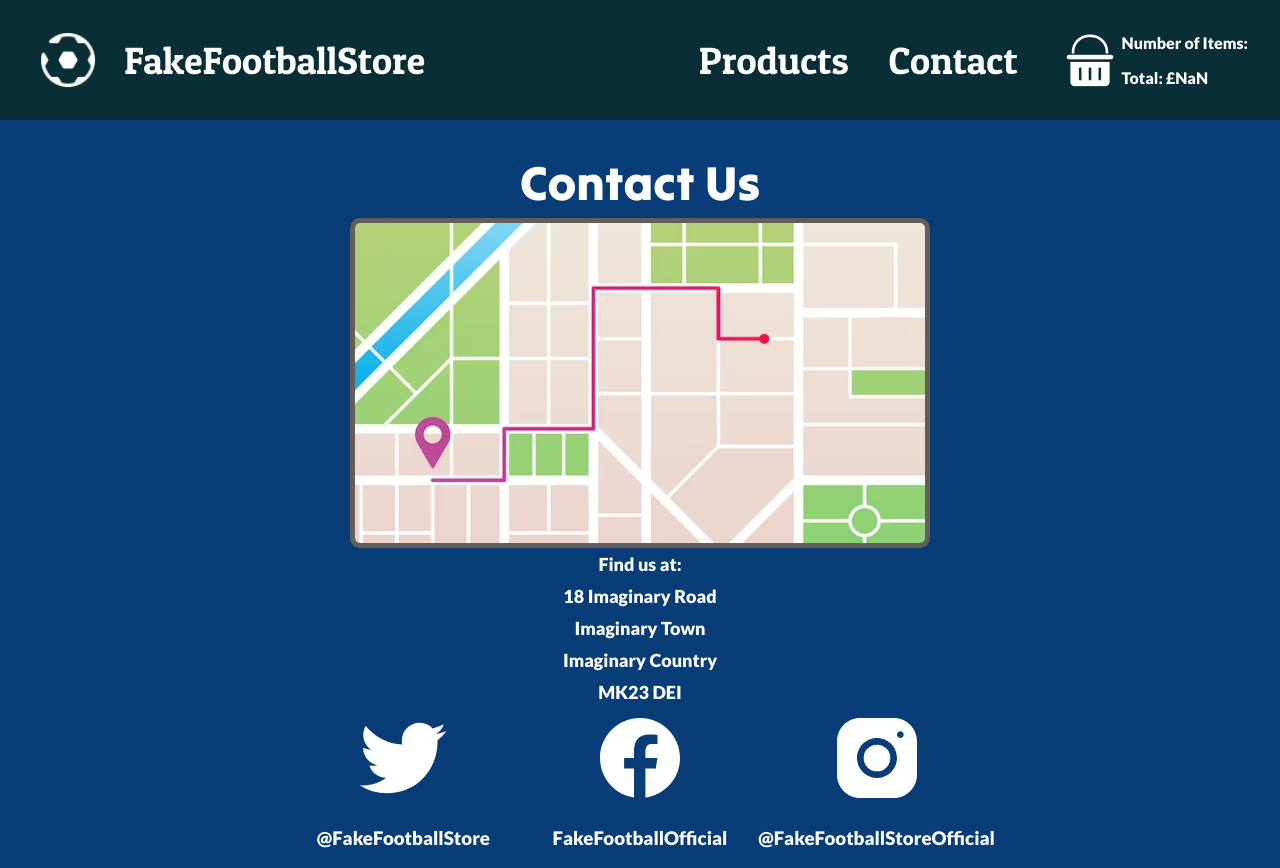
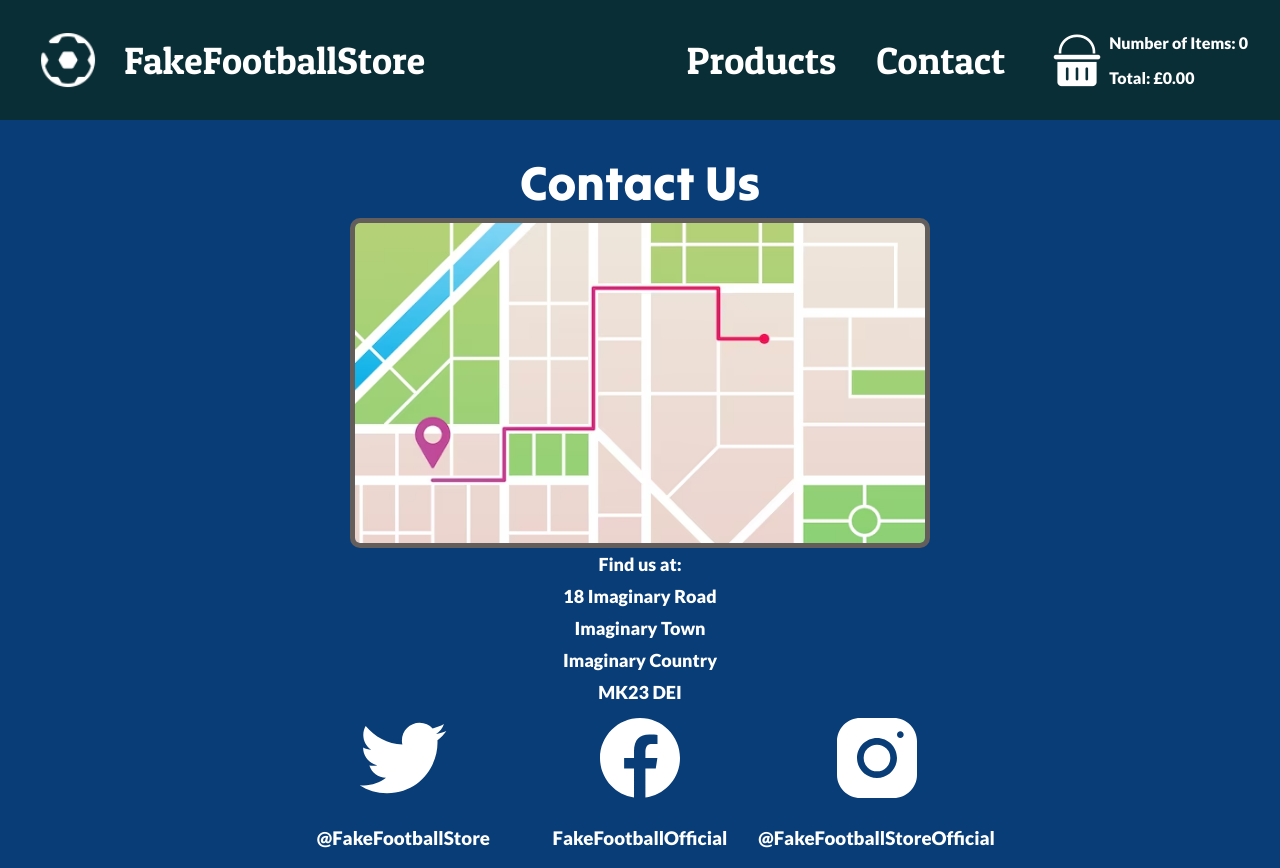
Before and after one commit to DonnieAndMooie/shopping-cart, a React (Create React App) app: page /contact in a window 1280 px wide. Built offline with nearby package versions, Linux system fonts and the light colour scheme.

Commit message:
Pass total and items to contact page

```diff
--- a/src/RouteSwitch.js
+++ b/src/RouteSwitch.js
@@ -25,7 +25,7 @@ export default function RouteSwitch() {
             <Route path="/products/boots" element={<Products numItems={numItems} total={total} type="boots"/>}></Route>
             <Route path="/products/balls" element={<Products numItems={numItems} total={total} type="balls"/>}></Route>
             <Route path="/products/other" element={<Products numItems={numItems} total={total} type="other"/>}></Route>
-            <Route path="/contact" element={<Contact/>}></Route>
+            <Route path="/contact" element={<Contact numItems={numItems} total={total}/>}></Route>
             {allItems.map((item, i) => <Route key={i} path={`/products/${item.title}`} element={<ProductPage item={item} total={total} setTotal={setTotal} numItems={numItems} setNumItems={setNumItems} basket={basket} setBasket={setBasket}></ProductPage>}></Route>)}
             <Route path="/basket" element={<Basket basket={basket} setBasket={setBasket} numItems={numItems} total={total} setNumItems={setNumItems} setTotal={setTotal}/>}></Route>
         </Routes>
--- a/src/components/Contact.js
+++ b/src/components/Contact.js
@@ -5,10 +5,10 @@ import twitter from '../images/icons8-twitter.svg'
 import facebook from '../images/facebook.svg'
 import instagram from '../images/instagram.svg'
 
-export default function Contact() {
+export default function Contact({numItems, total}) {
   return (
     <div className='contact'>
-        <Nav></Nav>
+        <Nav total={total} numItems={numItems}></Nav>
         <h1 className='contact-heading'>Contact Us</h1>
         <img className='map' src={map} alt="Map" />
         <p className='address'>Find us at:</p>
```
